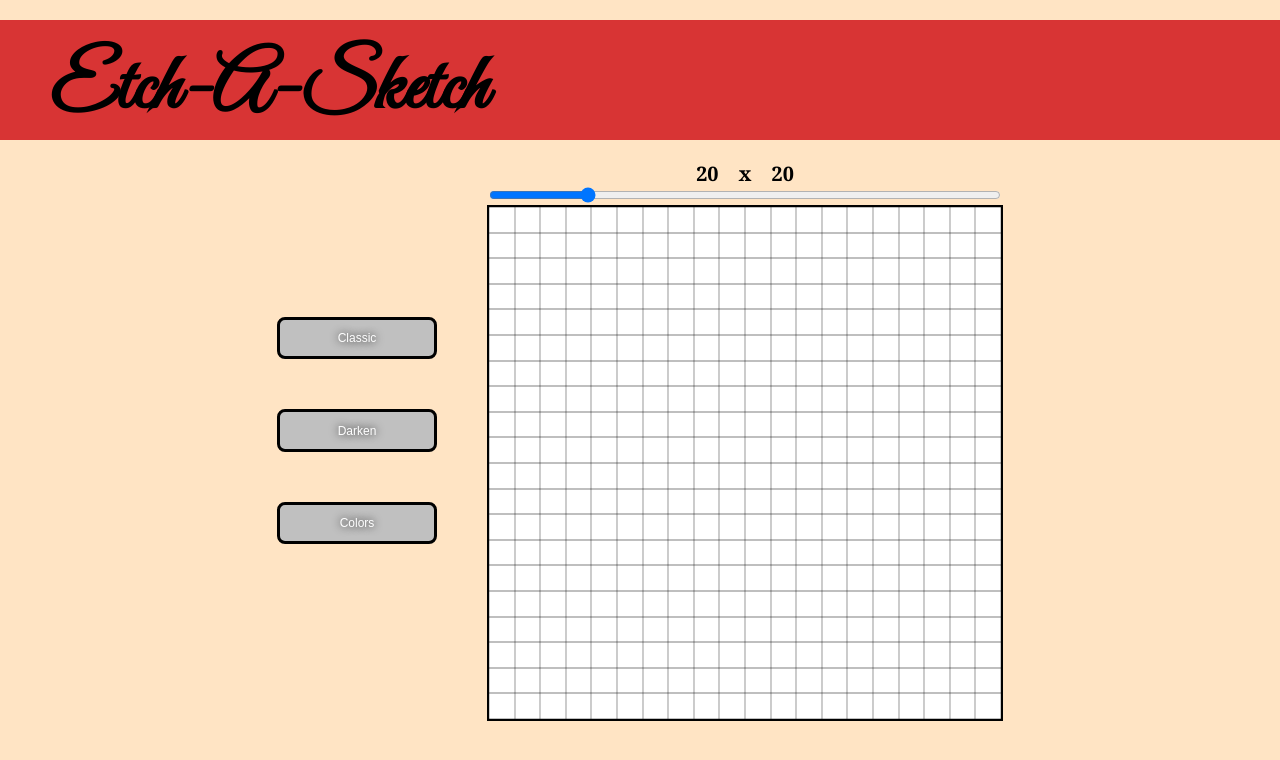
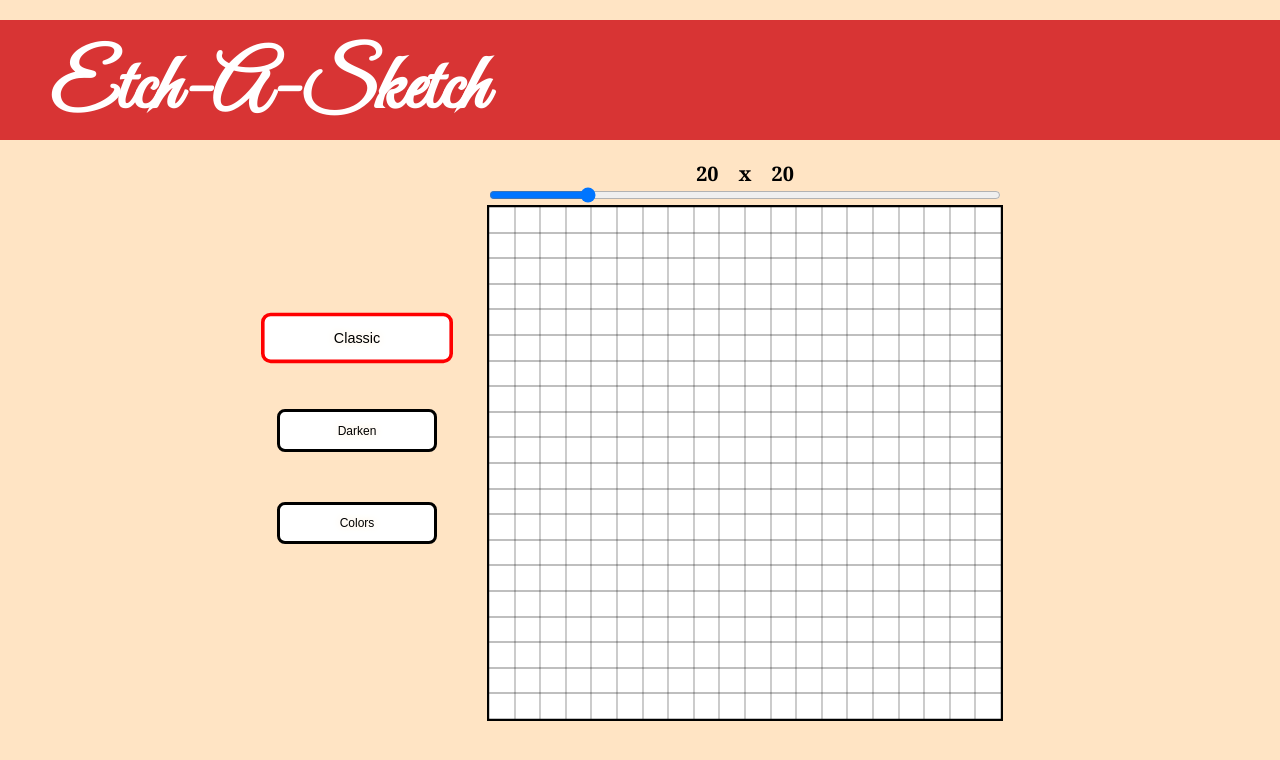
Before and after one commit to irahudgin/etch-a-sketch, a plain HTML site: page index.html in a window 1280 px wide. Both pictures are taken after a click on the button "Classic". Drawn offline with Linux system fonts and the light colour scheme.

Commit message:
added button transitions to functions. Still probably a better way but this works

```diff
--- a/js.js
+++ b/js.js
@@ -17,6 +17,14 @@ function classic(e) {
 
 function resolutionChange(e) {
   //Clears last pixel count
+  const otherbuttons = document.querySelectorAll("button");
+  otherbuttons.forEach((button) => {
+    button.classList.remove("buttonclicked");
+  });
+
+  const button = document.querySelector("#classic");
+  button.classList.add("buttonclicked");
+
   let pixel = document.querySelectorAll(".pixel");
   pixel.forEach((pixel) => {
     pixel.remove();
@@ -39,6 +47,14 @@ function resolutionChange(e) {
 
 const buttonchange = {
   darkenmethod() {
+    const otherbuttons = document.querySelectorAll("button");
+    otherbuttons.forEach((button) => {
+      button.classList.remove("buttonclicked");
+    });
+
+    const button = document.querySelector("#darken");
+    button.classList.add("buttonclicked");
+
     let pixel = document.querySelectorAll(".pixel");
     pixel.forEach((pixel) => {
       pixel.remove();
@@ -59,6 +75,14 @@ const buttonchange = {
     }
   },
   classicmethod() {
+    const otherbuttons = document.querySelectorAll("button");
+    otherbuttons.forEach((button) => {
+      button.classList.remove("buttonclicked");
+    });
+
+    const button = document.querySelector("#classic");
+    button.classList.add("buttonclicked");
+
     let pixel = document.querySelectorAll(".pixel");
     pixel.forEach((pixel) => {
       pixel.remove();
@@ -79,6 +103,14 @@ const buttonchange = {
     }
   },
   colorsmethod() {
+    const otherbuttons = document.querySelectorAll("button");
+    otherbuttons.forEach((button) => {
+      button.classList.remove("buttonclicked");
+    });
+
+    const button = document.querySelector("#colors");
+    button.classList.add("buttonclicked");
+
     let pixel = document.querySelectorAll(".pixel");
     pixel.forEach((pixel) => {
       pixel.remove();
--- a/styles.css
+++ b/styles.css
@@ -57,6 +57,7 @@ h1 {
   padding-left: 50px;
   padding-top: 20px;
   margin-top: 20px;
+  color: white;
 }
 
 #slider {
@@ -79,10 +80,15 @@ button {
   padding: 0.7rem 0.3rem;
   width: 10rem;
   min-width: 8rem;
-  text-shadow: 0rem 0rem 0.5rem black;
-  color: white;
-  background: rgb(192, 192, 192);
+  text-shadow: 0rem 0rem 0.5rem bisque;
+  color: rgb(0, 0, 0);
+  background: rgb(255, 255, 255);
   transition: all 0.07s ease;
+}
+
+.buttonclicked {
+  transform: scale(1.2);
+  border-color: red;
 }
 
 .etchandbuttons {
```
